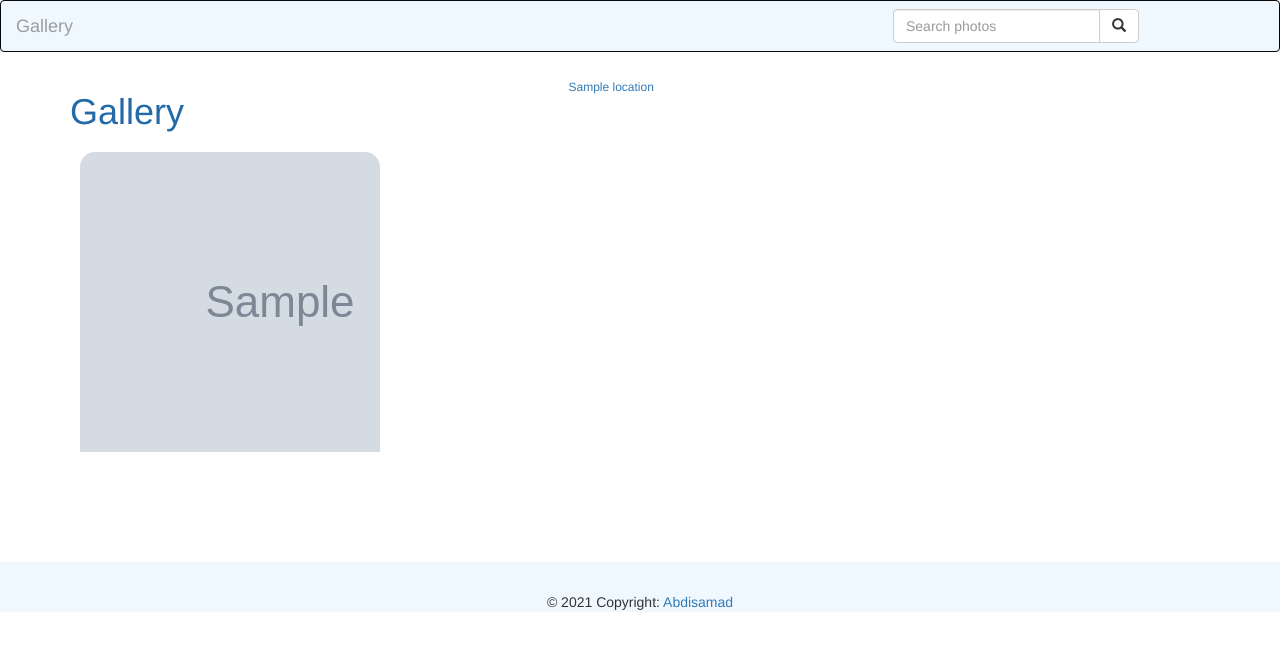
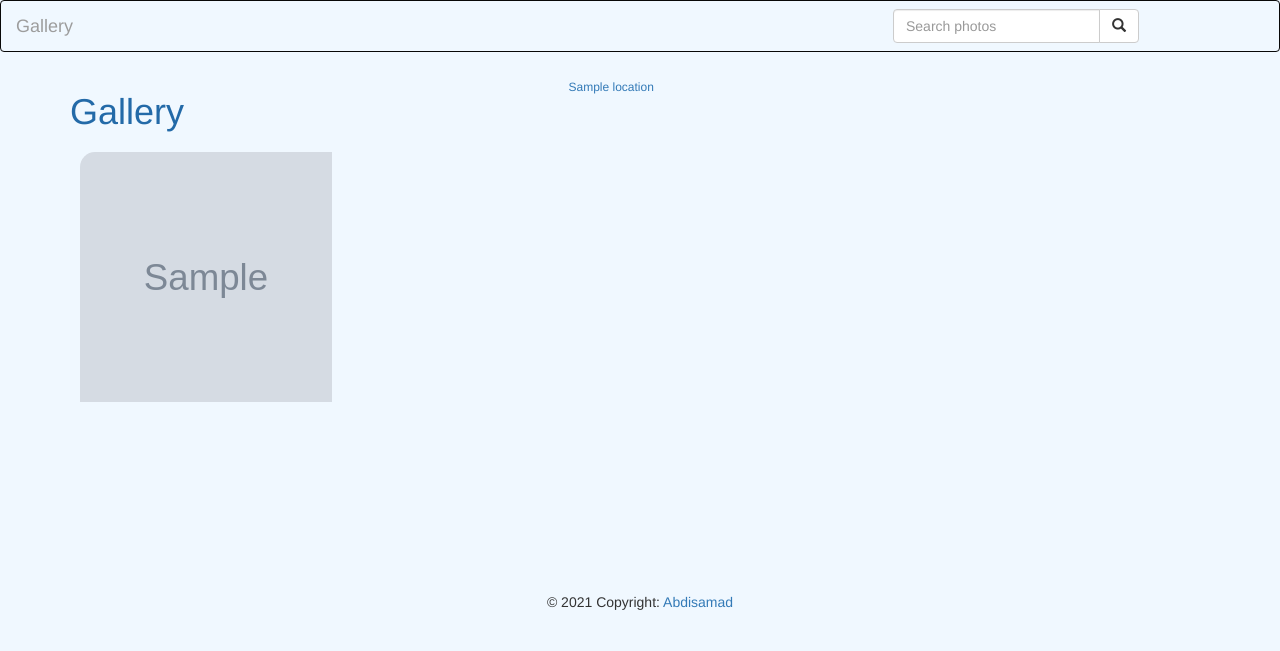
Before and after one commit to Abdisamad100/Gallery-app, a Django app: page / in a window 1280 px wide. Shown: the top 651 px of the page. Run offline with Django 3.2, Linux system fonts and the light colour scheme; tables that the repository leaves empty hold one stand-in row (values such as "Sample post"); grey boxes marked "Sample" are stand-in pictures; some libraries are stand-ins or nearby versions.

Commit message:
added some styling

```diff
--- a/gallery/static/css/basephotos.css
+++ b/gallery/static/css/basephotos.css
@@ -12,3 +12,14 @@
 footer{
   background-color:aliceblue;
 }
+.card2>img {
+  height: 250px;
+  width: 18em;
+}
+.card3>img {
+  height: 400px;
+  width: 40em;
+}
+body{
+  background-color: aliceblue;
+}
```
